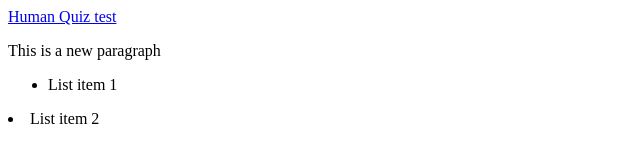
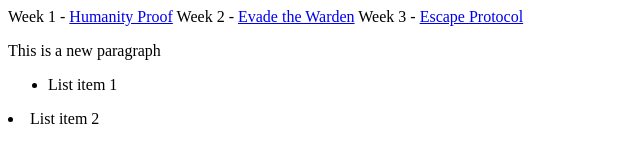
Before and after one commit to cozae/cozae.github.io, a plain HTML site: page index.html in a window 1280 px wide. Shown: the whole page, without its empty margins (0-640 px from the left). Drawn offline with Linux system fonts and the light colour scheme.

Commit message:
Update links and add new content to index.html

```diff
--- a/index.html
+++ b/index.html
@@ -1,4 +1,6 @@
-<a href="link-to-my-app">Human Quiz test</a>
+Week 1 - <a href="https://lime-verify-human-core.base44.app">Humanity Proof</a>
+Week 2 - <a href="https://warden-maze-hunt.base44.app">Evade the Warden</a>
+Week 3 - <a href="https://groovy-maze-path-dash.base44.app">Escape Protocol</a>
 
 <p>This is a new paragraph</p>
 
```
